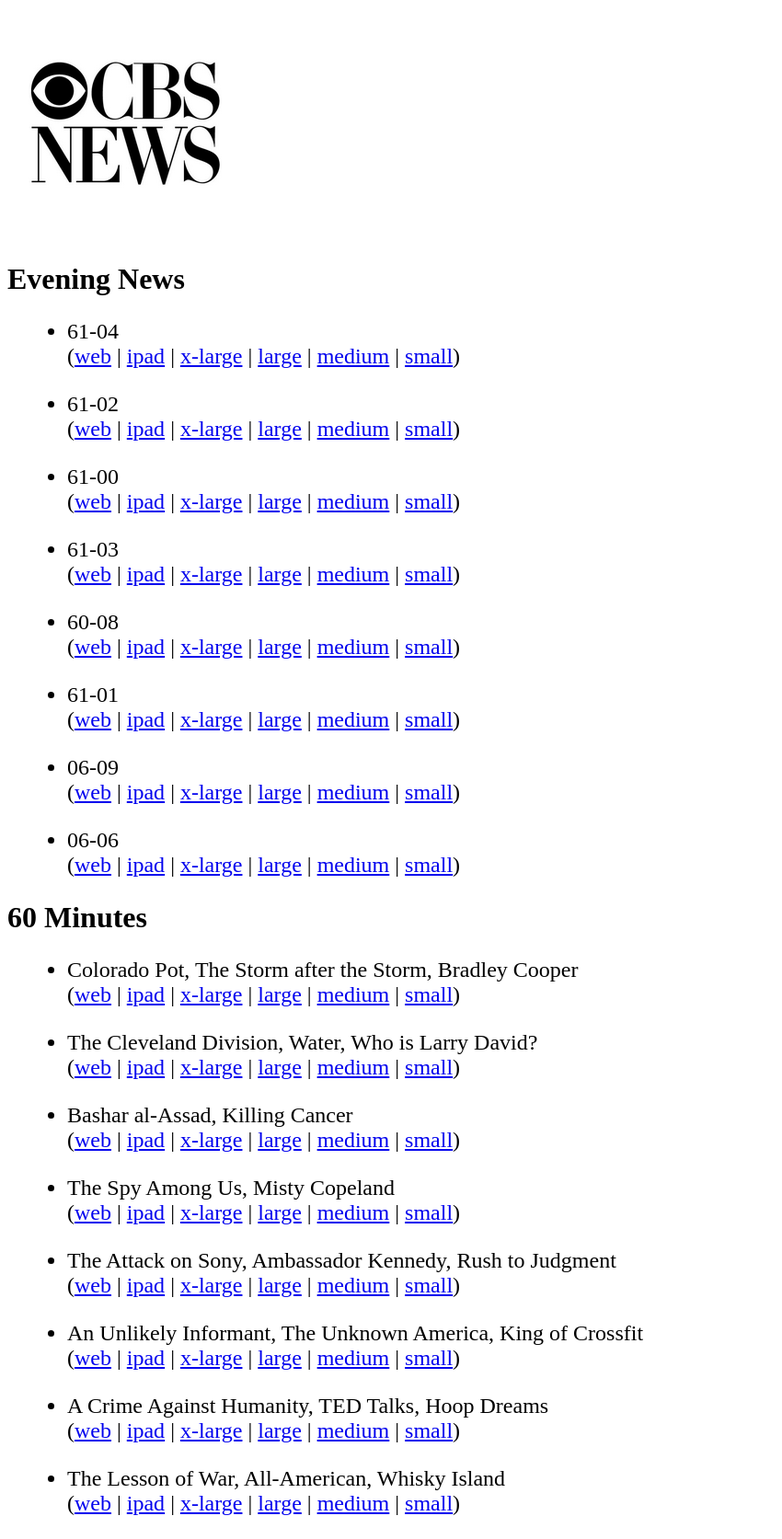
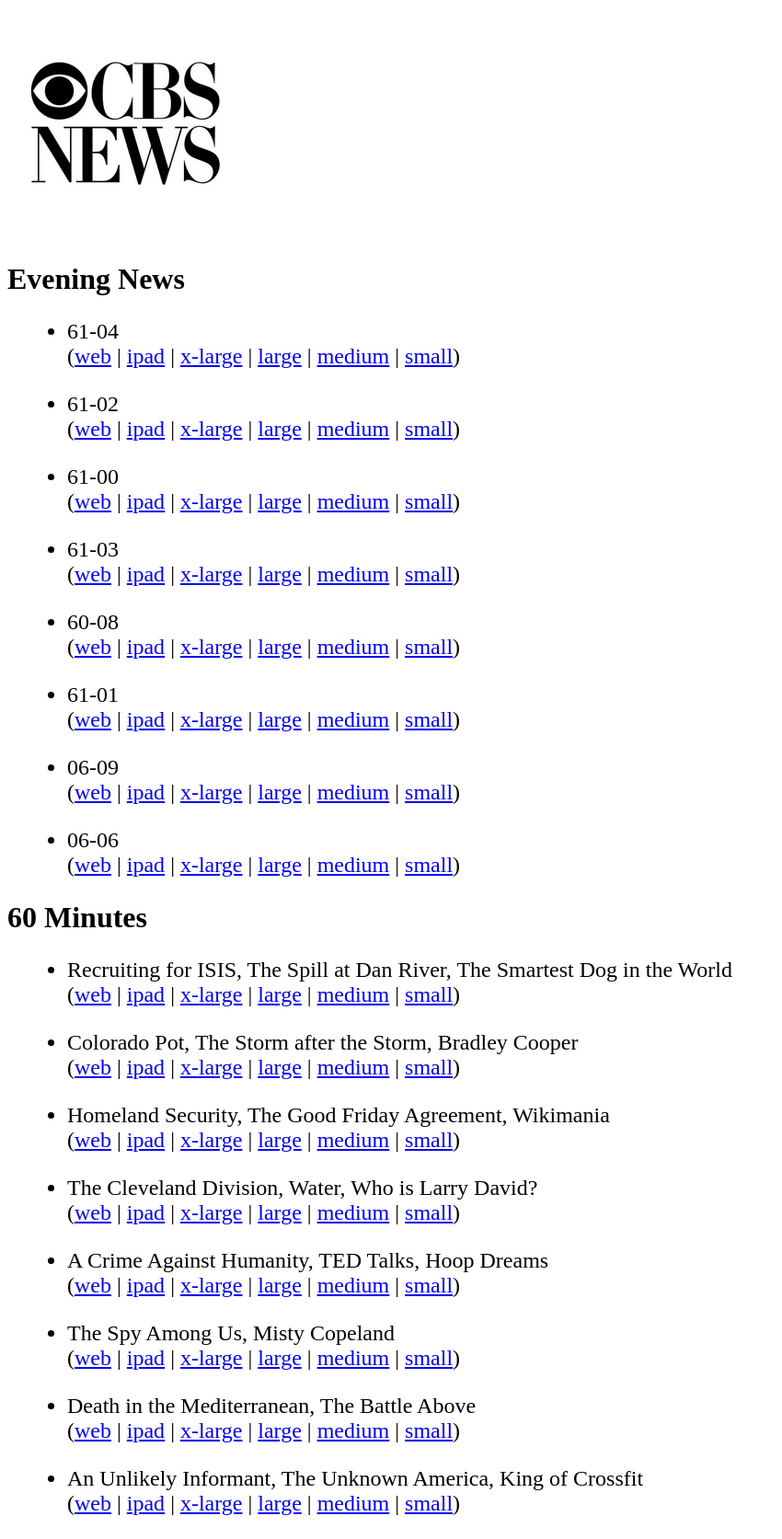
Before and after one commit to jkutner/cbsfeed, a Jekyll site: the page built from index.html, in a window 1280 px wide. Shown: the whole page at 92% size, without its empty margins (0-850 px from the left). Built offline with Jekyll 4.4.1, drawn with Linux system fonts in a browser that asks for light colours; nearby versions of some CDN libraries; some of the changed lines change nothing that is shown.

Commit message:
Updating with latest episdoes

```diff
--- a/_data/sixtymin.yml
+++ b/_data/sixtymin.yml
@@ -1,4 +1,13 @@
 ---
+- title: Recruiting for ISIS, The Spill at Dan River, The Smartest Dog in the World
+  links:
+    orig: /videos/recruiting-for-isis-the-spill-at-dan-river-the-smartest-dog-in-the-world/
+    ipad: ipad-streaming.cbsnews.com/media/mpx/2013/10/25/56666691724/60_full_0226_380509_0/60_full_0226_380509_0.m3u8
+    mp4_240: media\/2013\/10\/25\/56666691724\/60_full_0226_380457_240.mp4
+    mp4_740: media\/2013\/10\/25\/56666691724\/60_full_0226_380457_740.mp4
+    mp4_796: media\/2013\/10\/25\/56666691724\/60_full_0226_380457_796.mp4
+    mp4_1296: media\/2013\/10\/25\/56666691724\/60_full_0226_380457_1296.mp4
+  date: Recruiting for ISIS, The Spill at Dan River, The Smartest Dog in the World
 - title: Colorado Pot, The Storm after the Storm, Bradley Cooper
   links:
     orig: /videos/colorado-pot-the-storm-after-the-storm-bradley-cooper/
@@ -8,6 +17,15 @@
     mp4_796: media\/2013\/10\/25\/56666691724\/60_full_0226_380457_796.mp4
     mp4_1296: media\/2013\/10\/25\/56666691724\/60_full_0226_380457_1296.mp4
   date: Colorado Pot, The Storm after the Storm, Bradley Cooper
+- title: Homeland Security, The Good Friday Agreement, Wikimania
+  links:
+    orig: /videos/homeland-security-the-good-friday-agreement-wikimania/
+    ipad: ipad-streaming.cbsnews.com/media/mpx/2013/10/25/56666691724/60_full_0226_380509_0/60_full_0226_380509_0.m3u8
+    mp4_240: media\/2013\/10\/25\/56666691724\/60_full_0226_380457_240.mp4
+    mp4_740: media\/2013\/10\/25\/56666691724\/60_full_0226_380457_740.mp4
+    mp4_796: media\/2013\/10\/25\/56666691724\/60_full_0226_380457_796.mp4
+    mp4_1296: media\/2013\/10\/25\/56666691724\/60_full_0226_380457_1296.mp4
+  date: Homeland Security, The Good Friday Agreement, Wikimania
 - title: The Cleveland Division, Water, Who is Larry David?
   links:
     orig: /videos/the-cleveland-division-water-who-is-larry-david/
@@ -17,15 +35,15 @@
     mp4_796: media\/2013\/10\/25\/56666691724\/60_full_0226_380457_796.mp4
     mp4_1296: media\/2013\/10\/25\/56666691724\/60_full_0226_380457_1296.mp4
   date: The Cleveland Division, Water, Who is Larry David?
-- title: Bashar al-Assad, Killing Cancer
+- title: A Crime Against Humanity, TED Talks, Hoop Dreams
   links:
-    orig: /videos/bashar-al-assad-killing-cancer/
-    ipad: ipad-streaming.cbsnews.com/media/mpx/2015/03/29/419842627903/60_0329_Full_367012_500/60_0329_Full_367012_500.m3u8
-    mp4_240: media\/2015\/03\/29\/419842627903\/60_0329_Full_367006_240.mp4
-    mp4_740: media\/2015\/03\/29\/419842627903\/60_0329_Full_367006_740.mp4
-    mp4_796: media\/2015\/03\/29\/419842627903\/60_0329_Full_367006_796.mp4
-    mp4_1296: media\/2015\/03\/29\/419842627903\/60_0329_Full_367006_1296.mp4
-  date: Bashar al-Assad, Killing Cancer
+    orig: /videos/a-crime-against-humanity-ted-talks-hoop-dreams/
+    ipad: ipad-streaming.cbsnews.com/media/mpx/2015/04/19/430507075750/60_FULL_041915_379358_500/60_FULL_041915_379358_500.m3u8
+    mp4_240: media\/2015\/04\/19\/430507075750\/60_FULL_041915_379339_240.mp4
+    mp4_740: media\/2015\/04\/19\/430507075750\/60_FULL_041915_379339_740.mp4
+    mp4_796: media\/2015\/04\/19\/430507075750\/60_FULL_041915_379339_796.mp4
+    mp4_1296: media\/2015\/04\/19\/430507075750\/60_FULL_041915_379339_1296.mp4
+  date: A Crime Against Humanity, TED Talks, Hoop Dreams
 - title: The Spy Among Us, Misty Copeland
   links:
     orig: /videos/the-spy-among-us-misty-copeland/
@@ -35,15 +53,15 @@
     mp4_796: media\/2013\/10\/25\/56666691724\/60_full_0226_380457_796.mp4
     mp4_1296: media\/2013\/10\/25\/56666691724\/60_full_0226_380457_1296.mp4
   date: The Spy Among Us, Misty Copeland
-- title: The Attack on Sony, Ambassador Kennedy, Rush to Judgment
+- title: Death in the Mediterranean, The Battle Above
   links:
-    orig: /videos/the-attack-on-sony-ambassador-kennedy-rush-to-judgment/
-    ipad: ipad-streaming.cbsnews.com/media/mpx/2013/10/25/56666691724/60_full_0226_380509_0/60_full_0226_380509_0.m3u8
-    mp4_240: media\/2013\/10\/25\/56666691724\/60_full_0226_380457_240.mp4
-    mp4_740: media\/2013\/10\/25\/56666691724\/60_full_0226_380457_740.mp4
-    mp4_796: media\/2013\/10\/25\/56666691724\/60_full_0226_380457_796.mp4
-    mp4_1296: media\/2013\/10\/25\/56666691724\/60_full_0226_380457_1296.mp4
-  date: The Attack on Sony, Ambassador Kennedy, Rush to Judgment
+    orig: /videos/death-in-the-mediterranean-the-battle-above/
+    ipad: ipad-streaming.cbsnews.com/media/mpx/2015/04/26/434766915793/60_fULL_0426_383227_500/60_fULL_0426_383227_500.m3u8
+    mp4_240: media\/2015\/04\/26\/434766915793\/60_fULL_0426_383201_240.mp4
+    mp4_740: media\/2015\/04\/26\/434766915793\/60_fULL_0426_383201_740.mp4
+    mp4_796: media\/2015\/04\/26\/434766915793\/60_fULL_0426_383201_796.mp4
+    mp4_1296: media\/2015\/04\/26\/434766915793\/60_fULL_0426_383201_1296.mp4
+  date: Death in the Mediterranean, The Battle Above
 - title: An Unlikely Informant, The Unknown America, King of Crossfit
   links:
     orig: /videos/an-unlikely-informant-the-unknown-america-king-of-crossfit/
@@ -53,21 +71,3 @@
     mp4_796: media\/2013\/10\/25\/56666691724\/60_full_0226_380457_796.mp4
     mp4_1296: media\/2013\/10\/25\/56666691724\/60_full_0226_380457_1296.mp4
   date: An Unlikely Informant, The Unknown America, King of Crossfit
-- title: A Crime Against Humanity, TED Talks, Hoop Dreams
-  links:
-    orig: /videos/a-crime-against-humanity-ted-talks-hoop-dreams/
-    ipad: ipad-streaming.cbsnews.com/media/mpx/2015/04/19/430507075750/60_FULL_041915_379358_500/60_FULL_041915_379358_500.m3u8
-    mp4_240: media\/2015\/04\/19\/430507075750\/60_FULL_041915_379339_240.mp4
-    mp4_740: media\/2015\/04\/19\/430507075750\/60_FULL_041915_379339_740.mp4
-    mp4_796: media\/2015\/04\/19\/430507075750\/60_FULL_041915_379339_796.mp4
-    mp4_1296: media\/2015\/04\/19\/430507075750\/60_FULL_041915_379339_1296.mp4
-  date: A Crime Against Humanity, TED Talks, Hoop Dreams
-- title: The Lesson of War, All-American, Whisky Island
-  links:
-    orig: /videos/the-lesson-of-war-all-american-whisky-island/
-    ipad: ipad-streaming.cbsnews.com/media/mpx/2015/05/02/438069827774/60_FULL_050115_387505_0/60_FULL_050115_387505_0.m3u8
-    mp4_240: media\/2015\/05\/02\/438069827774\/60_FULL_050115_387478_240.mp4
-    mp4_740: media\/2015\/05\/02\/438069827774\/60_FULL_050115_387478_740.mp4
-    mp4_796: media\/2015\/05\/02\/438069827774\/60_FULL_050115_387478_796.mp4
-    mp4_1296: media\/2015\/05\/02\/438069827774\/60_FULL_050115_387478_1296.mp4
-  date: The Lesson of War, All-American, Whisky Island
```
